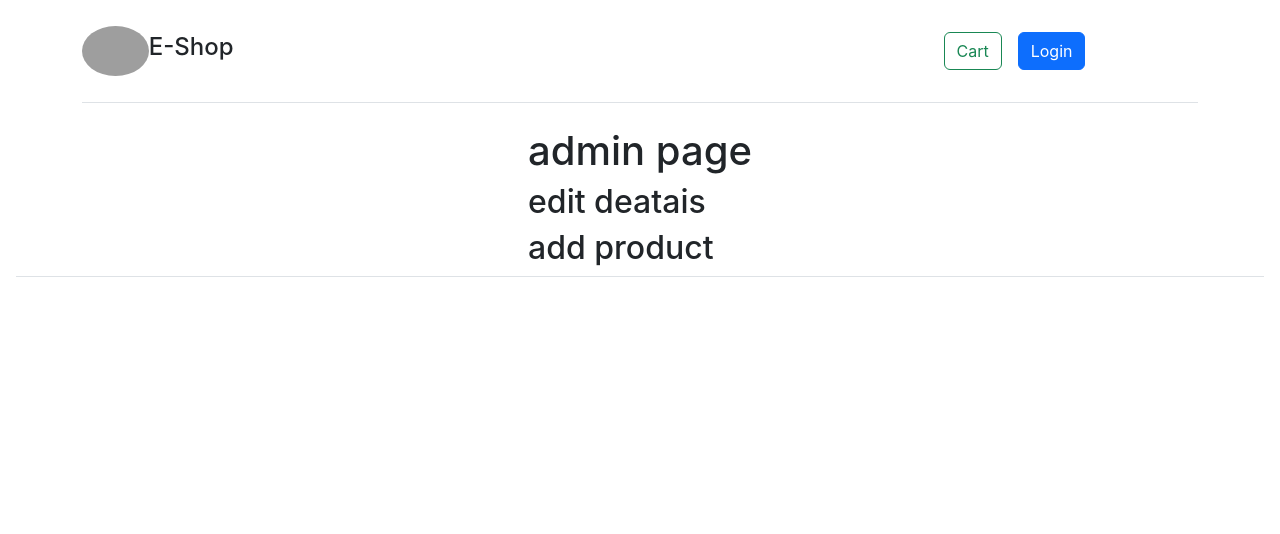
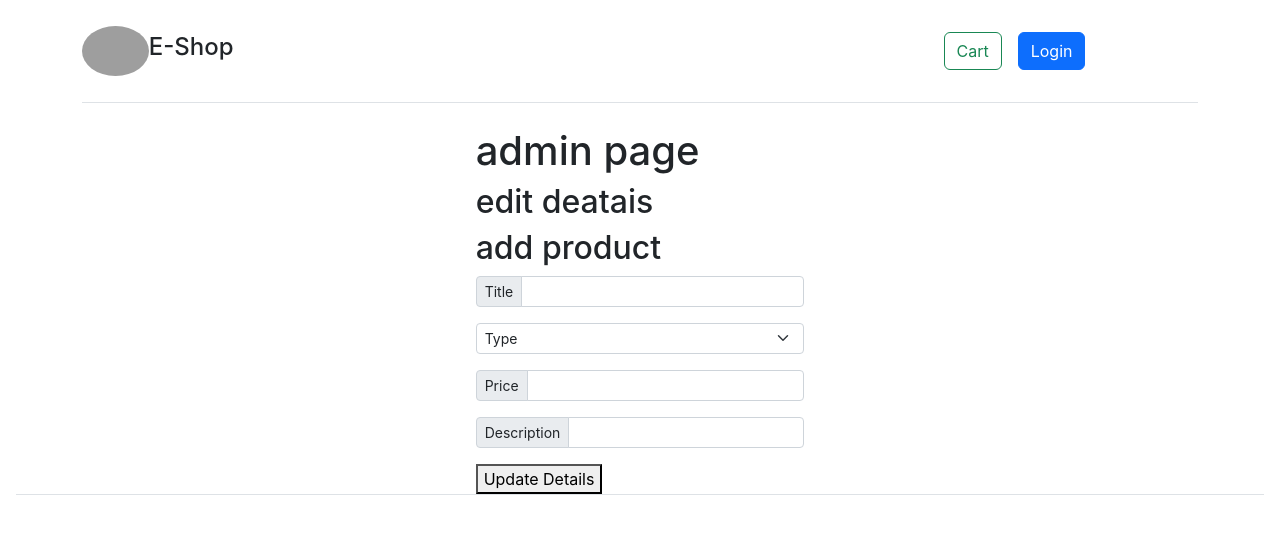
Before and after one commit to 808vita/nextjs-ecom, a Next.js app: page /admin in a window 1280 px wide. Shown: the top 534 px of the page. Built offline with nearby package versions, Linux system fonts and the light colour scheme; no server answers; grey boxes are pictures that could not be loaded.

Commit message:
admin | add -edit product | profile card--starters

```diff
--- /dev/null
+++ b/components/AddProduct.js
@@ -0,0 +1,7 @@
+import React from "react";
+
+const AddProduct = () => {
+  return <div>AddProduct</div>;
+};
+
+export default AddProduct;
--- /dev/null
+++ b/components/EditProduct.js
@@ -0,0 +1,47 @@
+import React from "react";
+
+const EditProduct = () => {
+  return (
+    <div>
+      <div className="input-group input-group-sm mb-3">
+        <span className="input-group-text">Title</span>
+        <input
+          type="text"
+          className="form-control"
+          aria-label="Sizing example input"
+          aria-describedby="inputGroup-sizing-sm"
+        />
+      </div>
+      <select
+        className="form-select form-select-sm mb-3"
+        aria-label=".form-select-sm example"
+      >
+        <option>Type</option>
+        <option value="Laptop">Laptop</option>
+        <option value="Mobile">Mobile</option>
+        <option value="Guitar">Guitar</option>
+      </select>
+      <div className="input-group input-group-sm mb-3">
+        <span className="input-group-text">Price</span>
+        <input
+          type="number"
+          className="form-control"
+          aria-label="Sizing example input"
+          aria-describedby="inputGroup-sizing-sm"
+        />
+      </div>
+      <div className="input-group input-group-sm mb-3">
+        <span className="input-group-text">Description</span>
+        <input
+          type="text"
+          className="form-control"
+          aria-label="Sizing example input"
+          aria-describedby="inputGroup-sizing-sm"
+        />
+      </div>
+      <button>Update Details</button>
+    </div>
+  );
+};
+
+export default EditProduct;
--- a/pages/admin.js
+++ b/pages/admin.js
@@ -1,9 +1,13 @@
+import AddProduct from "../components/AddProduct";
+import EditProduct from "../components/EditProduct";
+
 export default function Admin() {
   return (
     <div>
       <h1>admin page</h1>
       <h2>edit deatais</h2>
       <h2>add product</h2>
+      <EditProduct />
     </div>
   );
 }
```
Also changed, not shown: components/ProfileCard.js (added, +7 -0 lines).
